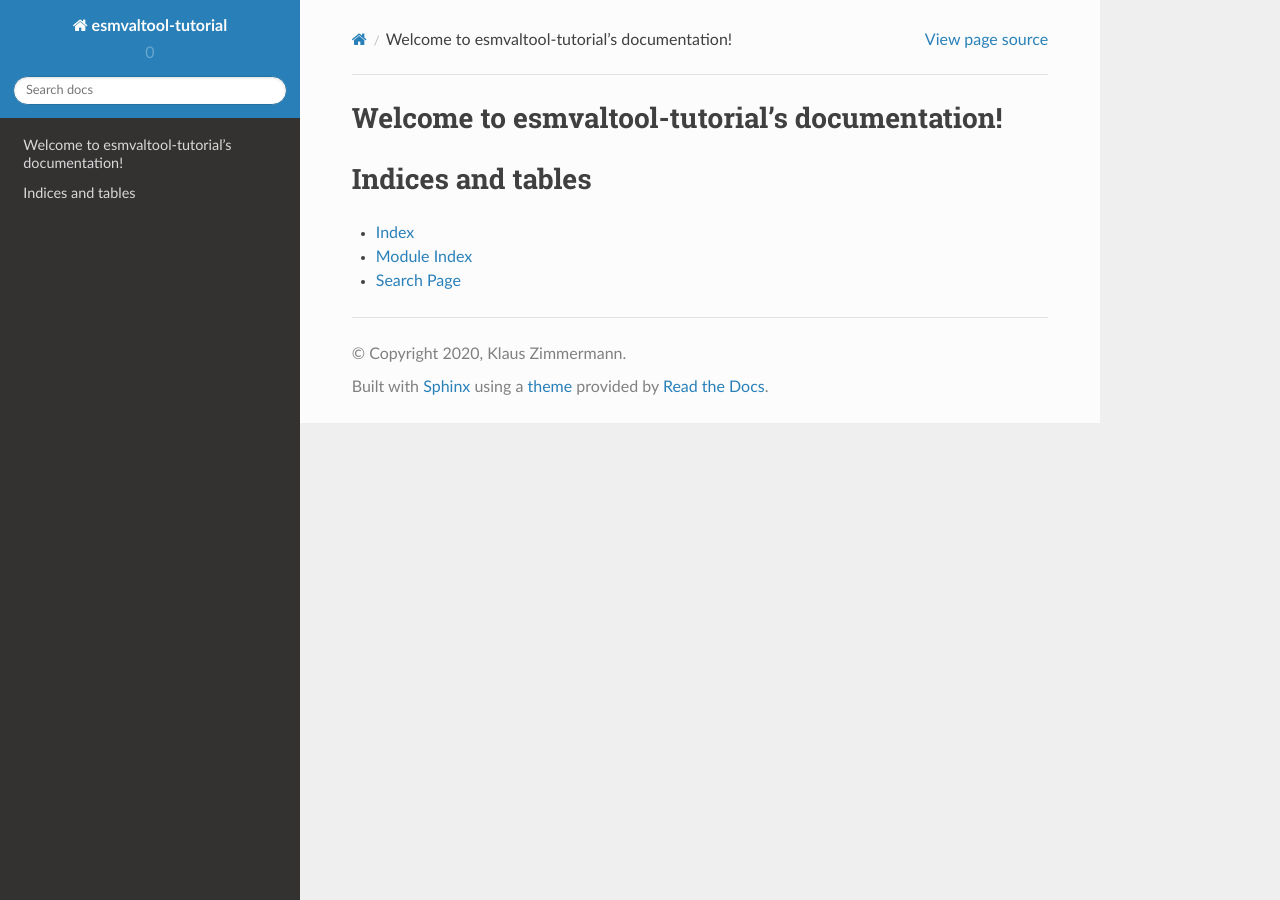
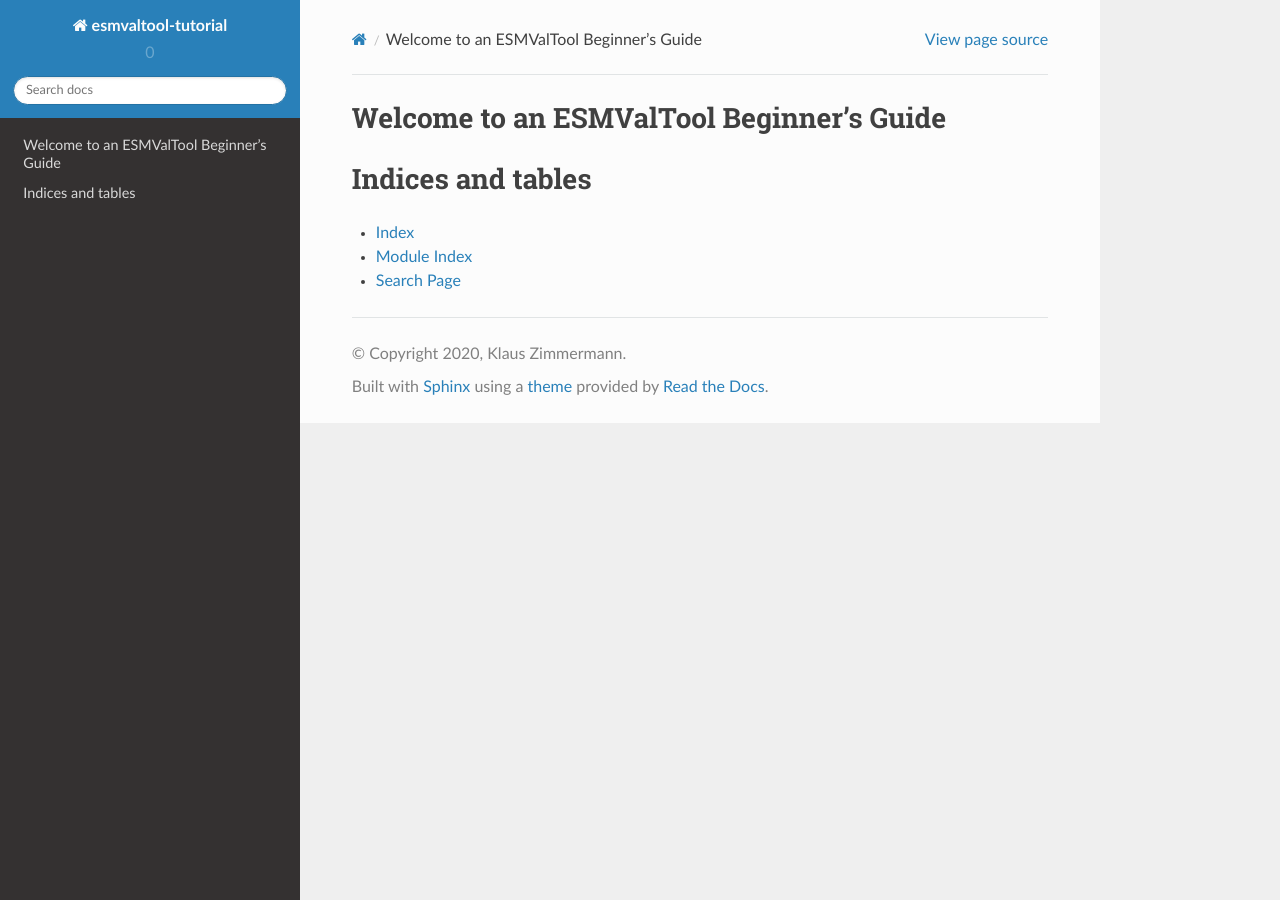
Before and after one commit to zklaus/ESMValTool-tutorial, a Sphinx documentation site: the page built from doc/sphinx/source/index.rst, in a window 1280 px wide. Built offline with Sphinx 7.4.7 and the Read the Docs theme 2.0.0, drawn with Linux system fonts in a browser that asks for light colours.

Commit message:
Update title

```diff
--- a/doc/sphinx/source/index.rst
+++ b/doc/sphinx/source/index.rst
@@ -3,8 +3,8 @@
    You can adapt this file completely to your liking, but it should at least
    contain the root `toctree` directive.
 
-Welcome to esmvaltool-tutorial's documentation!
-===============================================
+Welcome to an ESMValTool Beginner's Guide
+==========================================
 
 .. toctree::
    :maxdepth: 2
```
